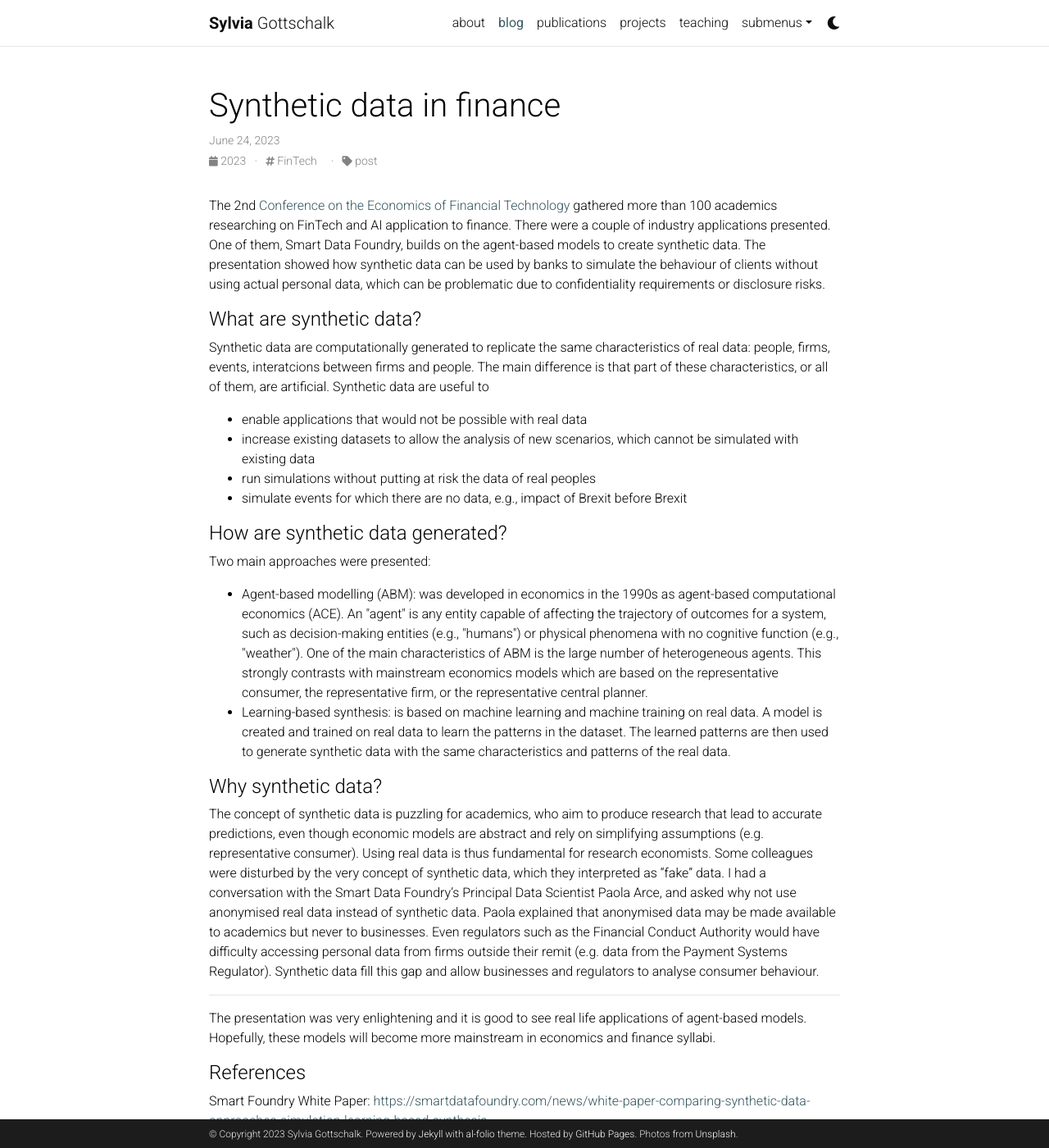
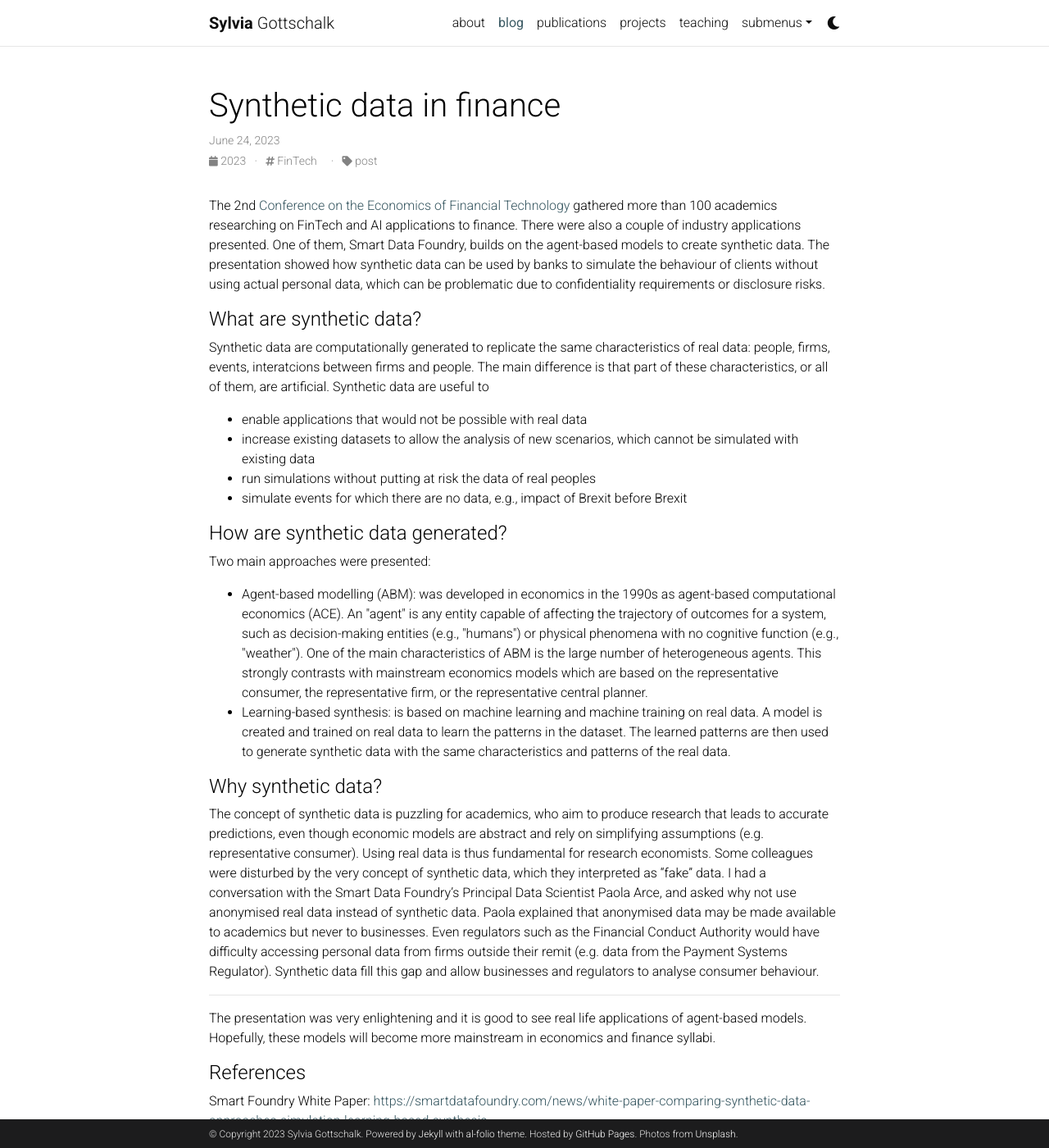
Before and after one commit to sdgottschalk/sgottschalk.io, a Jekyll site: the page built from _posts/2023-06-24-synthetic_data.md, in a window 1280 px wide and 1400 px high. Shown: the whole window at 82% size. Built offline with Jekyll 4.4.1, drawn with Linux system fonts in a browser that asks for light colours; comment, search, counter and statistics services are not loaded; a style sheet for code colours, icons or effects is not loaded.

Commit message:
Update and rename 2015-03-15-formatting-and-links.md to 2023-06-24-synthetic_data.md

```diff
--- a/_posts/2015-03-15-formatting-and-links.md
+++ b/_posts/2023-06-24-synthetic_data.md
@@ -6,7 +6,7 @@ description: Applications of agent-based model to create personal data
 tags: FinTech
 categories: post
 ---
-The 2nd <a href="https://www.eftconference.business-school.ed.ac.uk/">Conference on the Economics of Financial Technology</a> gathered more than 100 academics researching on FinTech and AI application to finance. There were a couple of industry applications presented. One of them, Smart Data Foundry, builds on the agent-based models to create synthetic data. The presentation showed how synthetic data can be used by banks to simulate the behaviour of clients without using actual personal data, which can be problematic due to confidentiality requirements or disclosure risks.
+The 2nd <a href="https://www.eftconference.business-school.ed.ac.uk/">Conference on the Economics of Financial Technology</a> gathered more than 100 academics researching on FinTech and AI applications to finance. There were also a couple of industry applications presented. One of them, Smart Data Foundry, builds on the agent-based models to create synthetic data. The presentation showed how synthetic data can be used by banks to simulate the behaviour of clients without using actual personal data, which can be problematic due to confidentiality requirements or disclosure risks.
 
 #### What are synthetic data?
 
@@ -31,7 +31,7 @@ Two main approaches were presented:
 
 #### Why synthetic data?
 
-The concept of synthetic data is puzzling for academics, who aim to produce research that lead to accurate predictions, even though economic models are abstract and rely on simplifying assumptions (e.g. representative consumer). Using real data is thus fundamental for research economists. Some colleagues were disturbed by the very concept of synthetic data, which they interpreted as "fake" data. I had a conversation with the Smart Data Foundry's Principal Data Scientist Paola Arce, and asked why not use anonymised real data instead of synthetic data. Paola explained that anonymised data may be made available to academics but never to businesses. Even regulators such as the Financial Conduct Authority would have difficulty accessing personal data from firms outside their remit (e.g. data from the Payment Systems Regulator). Synthetic data fill this gap and allow businesses and regulators to analyse consumer behaviour.
+The concept of synthetic data is puzzling for academics, who aim to produce research that leads to accurate predictions, even though economic models are abstract and rely on simplifying assumptions (e.g. representative consumer). Using real data is thus fundamental for research economists. Some colleagues were disturbed by the very concept of synthetic data, which they interpreted as "fake" data. I had a conversation with the Smart Data Foundry's Principal Data Scientist Paola Arce, and asked why not use anonymised real data instead of synthetic data. Paola explained that anonymised data may be made available to academics but never to businesses. Even regulators such as the Financial Conduct Authority would have difficulty accessing personal data from firms outside their remit (e.g. data from the Payment Systems Regulator). Synthetic data fill this gap and allow businesses and regulators to analyse consumer behaviour.
 
 <hr>
 
```
